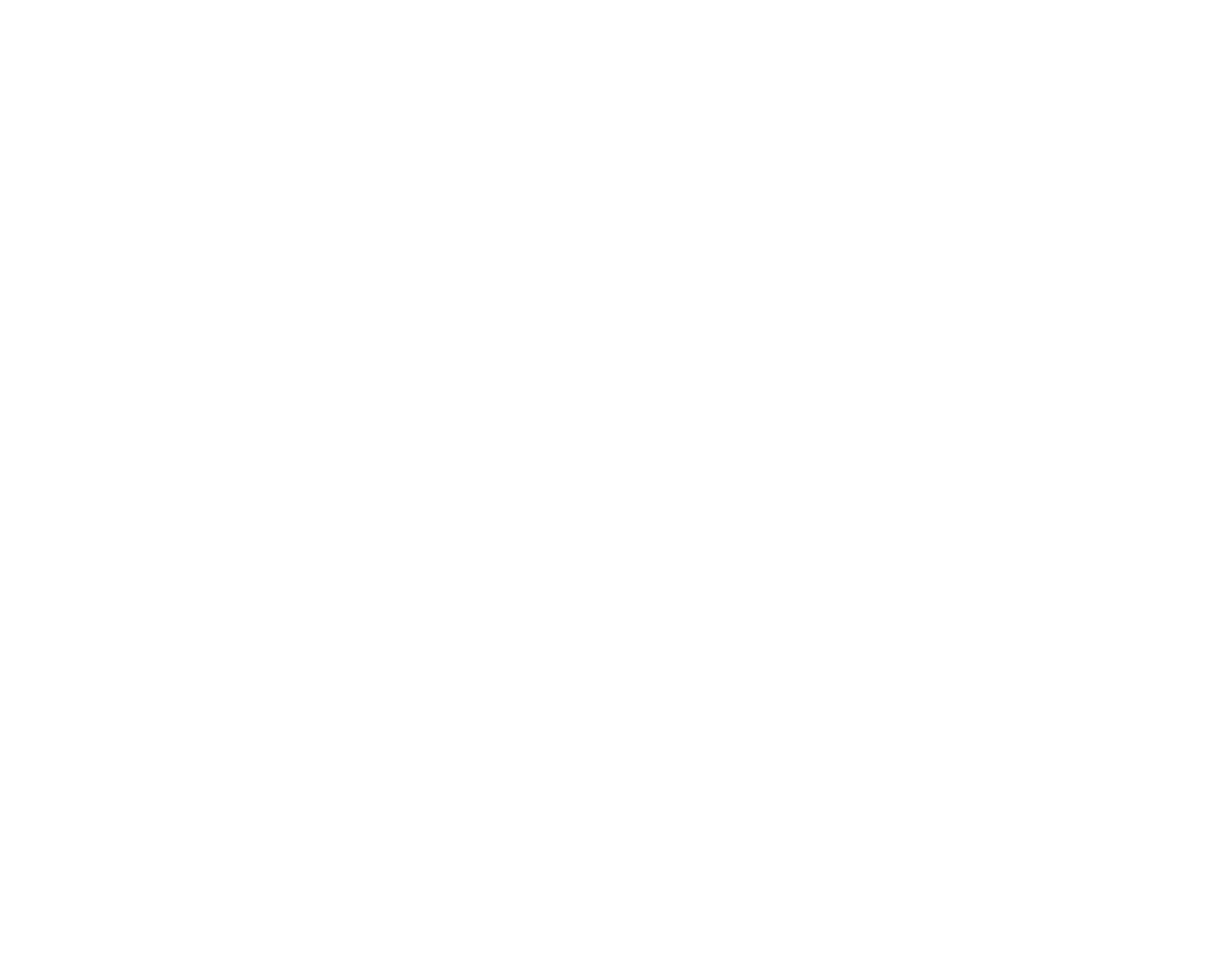
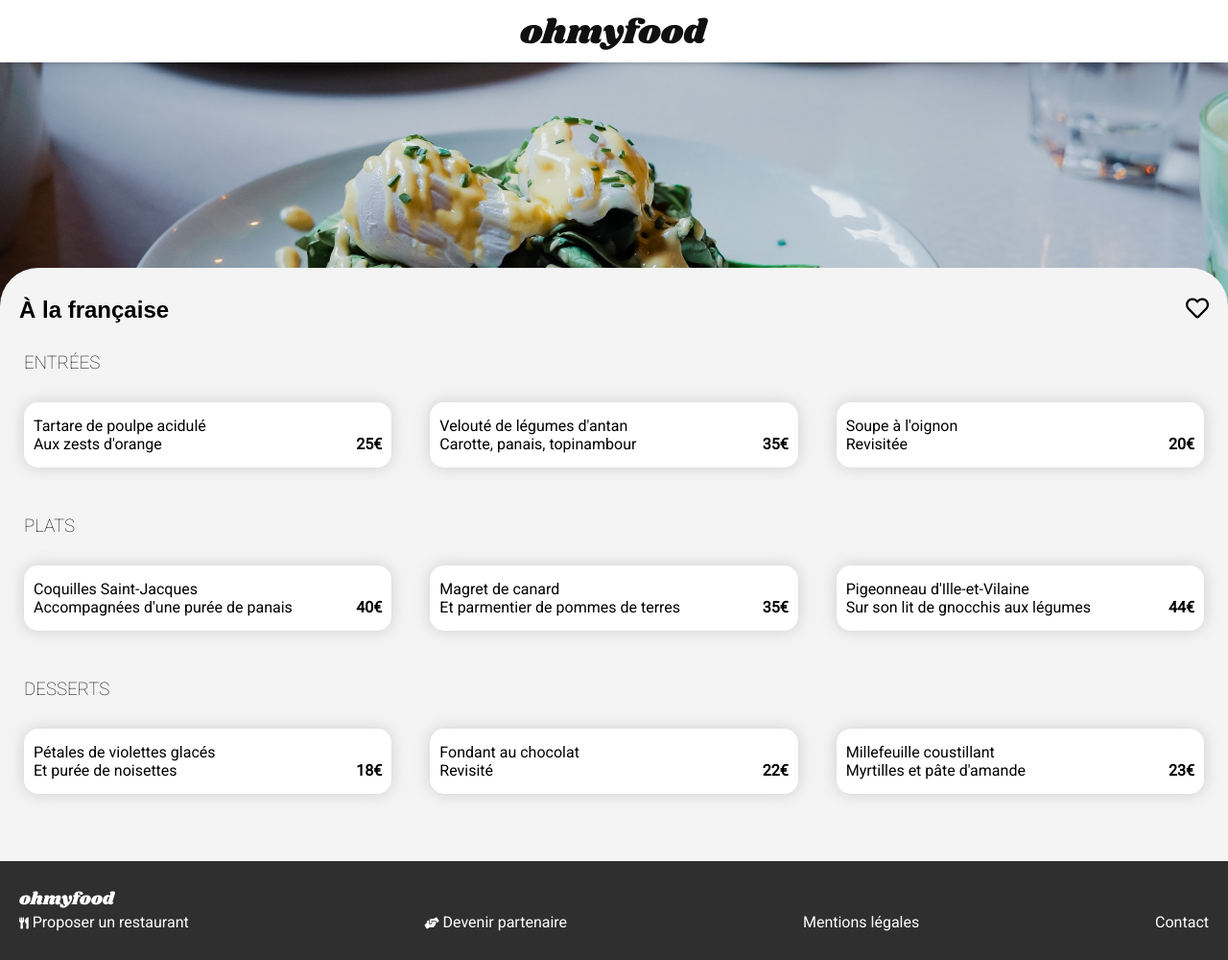
Before and after one commit to matheograil/MatheoGrail_3_17122020, a website: page restaurants/a_la_francaise.html in a window 1280 px wide. Shown: the whole page at 96% size. Before the commit the page ends 800 px from the top, so only its background shows below. Drawn offline with Linux system fonts and the light colour scheme; a web font is replaced by a local one.

Commit message:
Publication "a_la_francaise.html"
Première version de la page "a_la_francaise.html", des corrections seront à venir. Il manque également les animations sur cette page.

```diff
--- a/restaurants/a_la_francaise.html
+++ b/restaurants/a_la_francaise.html
@@ -14,5 +14,90 @@
 	</head>
 
 	<body>
+
+		<!-- Header -->
+        <header>
+			<a href="..">
+				<h1><img class="header__img" src="../public/img/logo_black.svg" alt="Ohmyfood - Réservez le menu qui vous convient !"></h1>
+			</a>
+		</header>
+
+		<!-- Cover -->
+		<div class="cover">
+			<img class="cover__img" src="../public/img/restaurants/a_la_francaise.jpg" alt="Restaurant À la française.">
+		</div>
+
+		<!-- Menu -->
+		<div class="menu">
+			<div class="menu__block">
+				<h2 class="menu__title">À la française <i class="far fa-heart"></i></h2>
+				<div class="menu__description">
+					<h3 class="menu__name">Entrées</h3>
+					<div class="menu__items">
+						<div class="menu__item">
+							<p class="menu__dish">Tartare de poulpe acidulé</p>
+							<p class="menu__subtlety">Aux zests d'orange <span class="menu__price">25€</span></p>
+
+						</div>
+						<div class="menu__item">
+							<p class="menu__dish">Velouté de légumes d'antan</p>
+							<p class="menu__subtlety">Carotte, panais, topinambour <span class="menu__price">35€</span></p>
+						</div>
+						<div class="menu__item">
+							<p class="menu__dish">Soupe à l'oignon</p>
+							<p class="menu__subtlety">Revisitée <span class="menu__price">20€</span></p>
+						</div>
+					</div>
+				</div>
+				<div class="menu__description">
+					<h3 class="menu__name">Plats</h3>
+					<div class="menu__items">
+						<div class="menu__item">
+							<p class="menu__dish">Coquilles Saint-Jacques</p>
+							<p class="menu__subtlety">Accompagnées d'une purée de panais <span class="menu__price">40€</span></p>
+						</div>
+						<div class="menu__item">
+							<p class="menu__dish">Magret de canard</p>
+							<p class="menu__subtlety">Et parmentier de pommes de terres <span class="menu__price">35€</span></p>
+						</div>
+						<div class="menu__item">
+							<p class="menu__dish">Pigeonneau d'Ille-et-Vilaine</p>
+							<p class="menu__subtlety">Sur son lit de gnocchis aux légumes <span class="menu__price">44€</span></p>
+						</div>
+					</div>
+				</div>
+				<div class="menu__description">
+					<h3 class="menu__name">Desserts</h3>
+					<div class="menu__items">
+						<div class="menu__item">
+							<p class="menu__dish">Pétales de violettes glacés</p>
+							<p class="menu__subtlety">Et purée de noisettes <span class="menu__price">18€</span></p>
+						</div>
+						<div class="menu__item">
+							<p class="menu__dish">Fondant au chocolat</p>
+							<p class="menu__subtlety">Revisité <span class="menu__price">22€</span></p>
+						</div>
+						<div class="menu__item">
+							<p class="menu__dish">Millefeuille coustillant</p>
+							<p class="menu__subtlety">Myrtilles et pâte d'amande <span class="menu__price">23€</span></p>
+						</div>
+					</div>
+				</div>
+			</div>
+		</div>
+
+		<!-- Footer -->
+		<footer>
+			<div class="footer__block">
+				<img class="footer__img" src="../public/img/logo_white.svg">
+				<div class="footer__items">
+					<a href="" class="footer__item"><i class="fas fa-utensils fa-xs"></i> Proposer un restaurant</a>
+					<a href="" class="footer__item"><i class="fas fa-hands-helping fa-xs"></i> Devenir partenaire</a>
+					<a href="" class="footer__item">Mentions légales</a>
+					<a href="" class="footer__item">Contact</a>
+				</div>
+			</div>
+		</footer>
+
     </body>
 </html>
--- a/sass/base/_typography.scss
+++ b/sass/base/_typography.scss
@@ -1,9 +1,14 @@
 @import url('https://fonts.googleapis.com/css2?family=Roboto:wght@100;400&display=swap');
+@import url('https://fonts.googleapis.com/css2?family=Shrikhand:wght@100;400&display=swap');
 
 body {
     font-family: 'Roboto', sans-serif;
 }
 
+@mixin font-shrikhand {
+    font-family: 'Shrikhand', sans-serif;
+}
+
 @mixin font-thin {
     font-weight: 100;
 }
--- /dev/null
+++ b/sass/layout/_cover.scss
@@ -0,0 +1,8 @@
+.cover {
+
+    .cover__img {
+        width: 100%;
+        height: 260px;
+        object-fit: cover;
+    }
+}
--- a/sass/layout/_footer.scss
+++ b/sass/layout/_footer.scss
@@ -3,15 +3,17 @@ footer {
 
     .footer__block {
         max-width: 1350px;
-        padding: 30px 20px 30px 20px;
+        padding: 30px 0 30px 0;
         margin: auto;
 
         .footer__img {
             width: 100px;
             height: 20px;
+            margin: 0 20px 0 20px;
         }
 
         .footer__items {
+            margin: 0 20px 0 20px;
             display: flex;
             justify-content: space-between;
 
--- /dev/null
+++ b/sass/layout/_menu.scss
@@ -0,0 +1,57 @@
+.menu {
+    margin-top: -50px;
+    border-radius: 40px 40px 0 0;
+    position: relative;
+    background-color: $quinary-color;
+
+    .menu__block {
+        max-width: 1350px;
+        padding: 40px 0 40px 0;
+        margin: auto;
+
+        .menu__title {
+            margin: -10px 20px 10px 20px;
+            @include font-shrikhand;
+
+            .far {
+                float: right;
+            }
+        }
+
+        .menu__description {
+            padding: 10px 5px 10px 5px;
+
+            .menu__name {
+                margin: 10px 20px 10px 20px;
+                text-transform: uppercase;
+                @include font-thin;
+            }
+
+            .menu__items {
+                display: flex;
+
+                @media screen and (max-width: $breakpoint-alpha) {
+                    flex-wrap: wrap;
+                }
+
+                .menu__item {
+                    padding: 15px 10px 15px 10px;
+                    border-radius: 15px;
+                    margin: 20px;
+                    background-color: white;
+                    box-shadow: 0 0 16px 0 rgba(119, 119, 119, 0.3);
+                    width: 100%;
+
+                    @media screen and (max-width: $breakpoint-alpha) {
+                        margin-bottom: 10px;
+                    }
+
+                    .menu__price {
+                        float: right;
+                        font-weight: bold;
+                    }
+                }
+            }
+        }
+    }
+}
--- a/sass/main.scss
+++ b/sass/main.scss
@@ -8,5 +8,7 @@
 @import "./layout/header";
 @import "./layout/footer";
 @import "./layout/loader";
+@import "./layout/cover";
+@import "./layout/menu";
 
 @import "./pages/index";
--- a/sass/pages/_index.scss
+++ b/sass/pages/_index.scss
@@ -148,6 +148,10 @@
 
                     .restaurants__name {
                         font-weight: bold;
+
+                        .far {
+                            float: right;
+                        }
                     }
 
                     .restaurants__location {
```
Also changed, not shown: index.html (+5 -5 lines), public/css/style.css, 1 other file.
